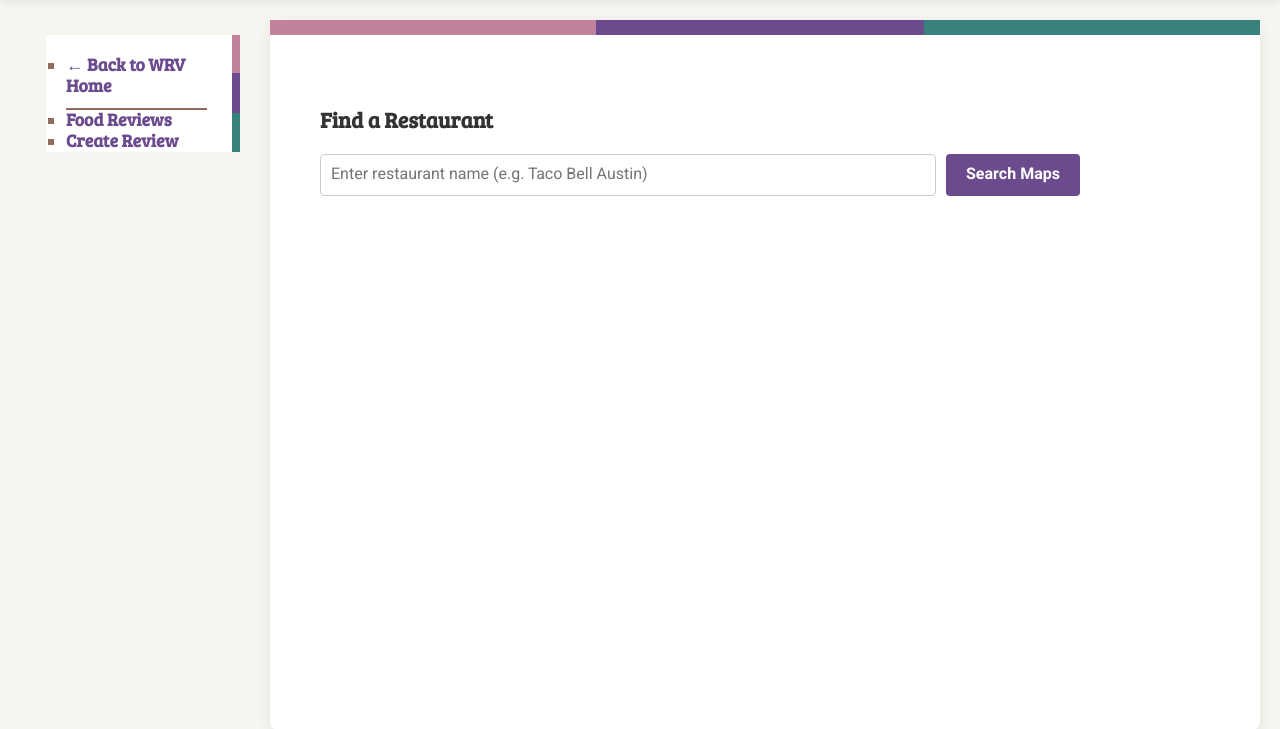
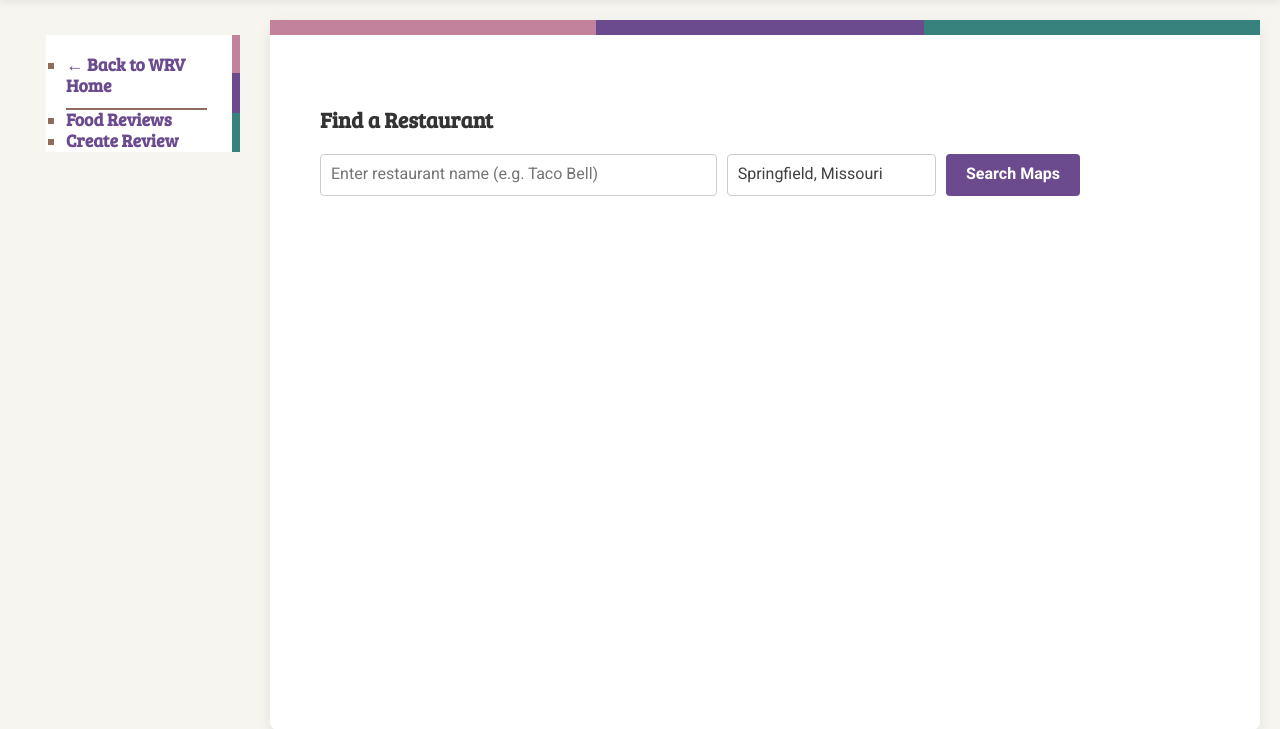
Before and after one commit to nathanielrmay/nmay.dev, a PHP site: page /wrv/food/pg_create_review.php in a window 1280 px wide. Shown: the part 46-775 px from the top of the page. Run offline with PHP 8.4, Linux system fonts and the light colour scheme; a stand-in replaces the project's code that opens the database connection; some web fonts are replaced.

Commit message:
Feat/Fix: Add location field for WRV search defaulting to Springfield, MO

```diff
--- a/src/pages/wrv/food/pg_create_review.php
+++ b/src/pages/wrv/food/pg_create_review.php
@@ -20,9 +20,12 @@ $savedPlace = null;
 // Handle Search Submission
 if ($_SERVER['REQUEST_METHOD'] === 'POST' && isset($_POST['search_query'])) {
     $query = trim($_POST['search_query']);
+    $location = trim($_POST['location'] ?? 'Springfield, Missouri');
 
     if (!empty($query)) {
         try {
+            $fullQuery = !empty($location) ? $query . ' in ' . $location : $query;
+
             $config = basket::config();
             $apiKey = $config['google']['places_api_key'] ?? '';
 
@@ -30,7 +33,7 @@ if ($_SERVER['REQUEST_METHOD'] === 'POST' && isset($_POST['search_query'])) {
                 $error = "Google Places API key is missing from config.php.";
             } else {
                 $client = new placesApiClient($apiKey);
-                $response = $client->searchByText($query);
+                $response = $client->searchByText($fullQuery);
                 $searchResults = $response['results'] ?? [];
             }
         } catch (\Exception $e) {
@@ -90,9 +93,12 @@ if ($_SERVER['REQUEST_METHOD'] === 'POST' && isset($_POST['place_id']) && isset(
 
         <!-- Search Form -->
         <form method="POST" action="/wrv/food/pg_create_review.php" style="margin-bottom: 30px; display: flex; gap: 10px;">
-            <input type="text" name="search_query" placeholder="Enter restaurant name (e.g. Taco Bell Austin)" required
+            <input type="text" name="search_query" placeholder="Enter restaurant name (e.g. Taco Bell)" required
+                   style="flex: 2; padding: 10px; font-size: 1rem; border: 1px solid #ccc; border-radius: 4px;"
+                   value="<?= htmlspecialchars($_POST['search_query'] ?? '') ?>">
+            <input type="text" name="location" placeholder="Location" required
                    style="flex: 1; padding: 10px; font-size: 1rem; border: 1px solid #ccc; border-radius: 4px;"
-                   value="<?= htmlspecialchars($_POST['search_query'] ?? '') ?>">
+                   value="<?= htmlspecialchars($_POST['location'] ?? 'Springfield, Missouri') ?>">
             <button type="submit" style="padding: 10px 20px; background-color: #6b4a8e; color: white; border: none; border-radius: 4px; font-size: 1rem; cursor: pointer;">
                 Search Maps
             </button>
```
